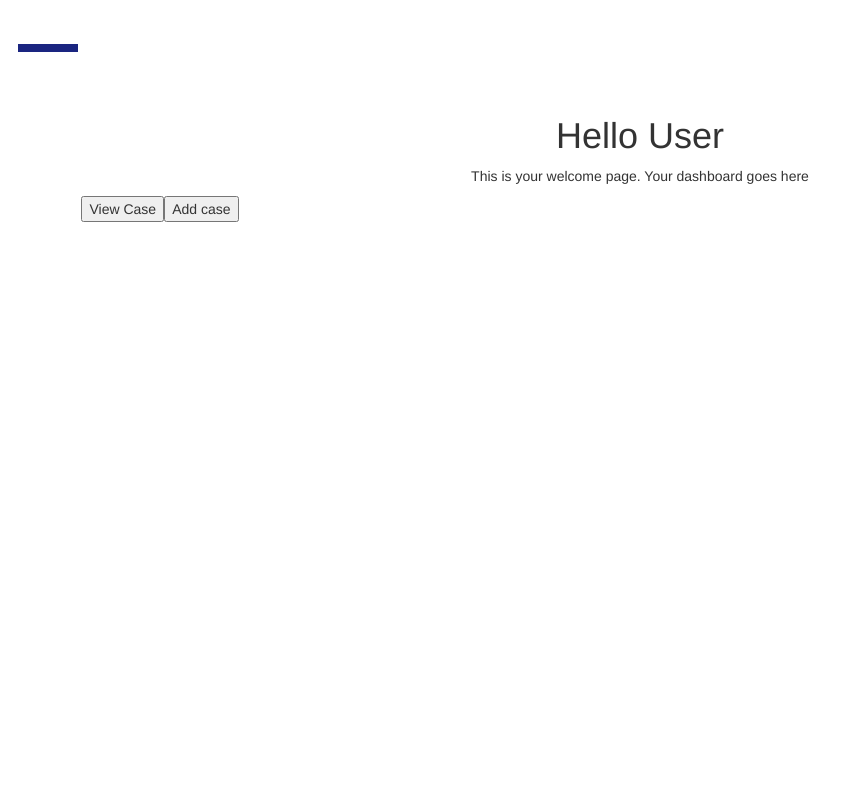
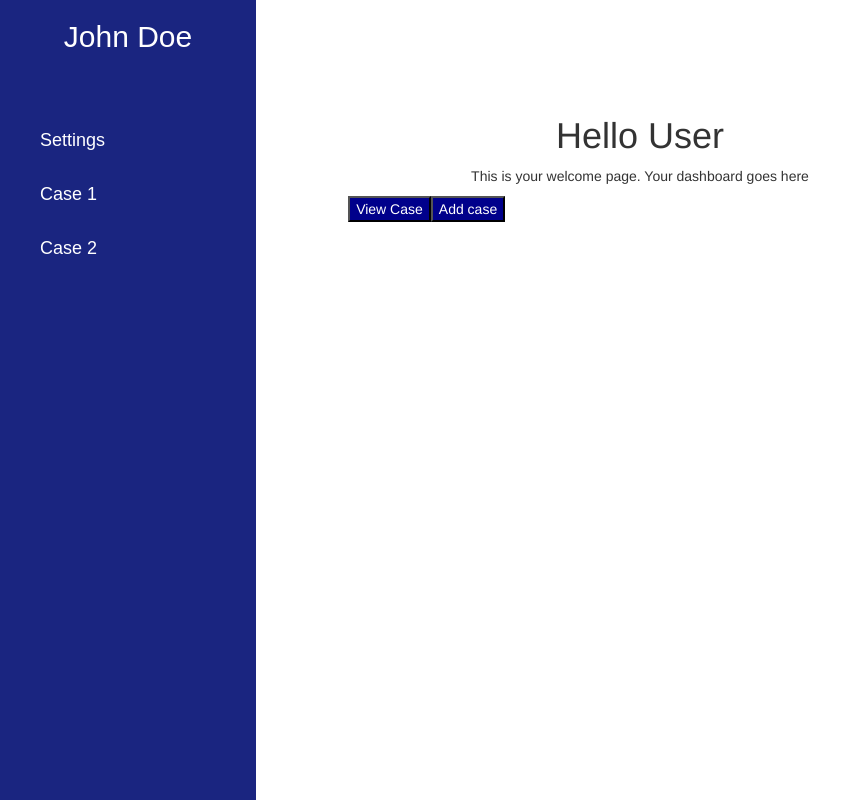
Before and after one commit to cctcOrg/DECO-Dashboard-Frontend, an Angular app: page / in a window 1280 px wide. Both pictures are taken after typing "name@example.com", "Sample123" into the empty fields and a click on the button "Submit". Shown: the whole page, without its empty margins (0-854 px from the left). Built offline with nearby package versions, Linux system fonts and the light colour scheme; what angular-tree-component, ng2-materialize would draw is missing.

Commit message:
moved sidebar to left

```diff
--- a/src/app/app.component.css
+++ b/src/app/app.component.css
@@ -20,7 +20,7 @@
   position: absolute;
   top: 44px;
   left: 18px;
-  right: 18px;
+  right: 20px;
   height: 8px;
   background: #1a2580;
 }
@@ -47,3 +47,8 @@ p {
 h {
     text-align:center;
 }
+
+button {
+    background-color:darkblue;
+    color:white;
+}
--- a/src/app/app.component.html
+++ b/src/app/app.component.html
@@ -44,15 +44,15 @@
     <p>
       This is your welcome page. Your dashboard goes here
     </p>
-    <div class="col-md-3 text-center">
+    <div class="col-md-8 text-center">
       <button mz-button (click)=viewCase()>View Case</button>
       <button mz-button> Add case</button>
-      </div>
+    </div>
   </div>
 
   <ng-template #other_content>
     <app-case (caseEvent)="viewMenu()"></app-case>
   </ng-template>
 
-  <app-menu [@slideInOut]="menuState"></app-menu>
+  <app-menu></app-menu>
 </ng-template>
--- a/src/app/login/login.component.html
+++ b/src/app/login/login.component.html
@@ -3,13 +3,17 @@
   </div>
 <form>
   <div class="form-group">
+    <mz-input-container class="col s12">
     <label for="email">Email address:</label>
-    <input type="email" class="form-control" id="email">
+    <input mz-input type="email" class="form-control" id="email">
+      </mz-input-container>
   </div>
   <div class="form-group">
     <label for="pwd">Password:</label>
-    <input type="password" class="form-control" id="pwd">
+    <input mz-input type="password" class="form-control" id="pwd">
   </div>
+
+
   <div class="checkbox">
     <label><input type="checkbox"> Remember me</label>
   </div>
--- a/src/app/menu/menu.component.css
+++ b/src/app/menu/menu.component.css
@@ -2,13 +2,13 @@
   background: #1a2580;
   color: #fff;
   position: fixed;
-  left: auto;
+  left: 0;
   top: 0;
   right: 0;
   bottom: 0;
   width: 20%;
-  min-width: 250px;
-  z-index: 9999;
+  min-width: 100px;
+  z-index: 1;
   font-family: Arial, "Helvetica Neue", Helvetica, sans-serif;
 }
 
@@ -23,3 +23,7 @@ ul {
 h2 {
      text-align: center;
 }
+
+mz-button {
+    text-align:center;
+}
--- a/src/app/menu/menu.component.ts
+++ b/src/app/menu/menu.component.ts
@@ -6,6 +6,7 @@ import { Component, OnInit } from '@angular/core';
   selector: 'app-menu',
   templateUrl: './menu.component.html',
   styleUrls: ['./menu.component.css'],
+
 })
 
 export class MenuComponent implements OnInit {
```
